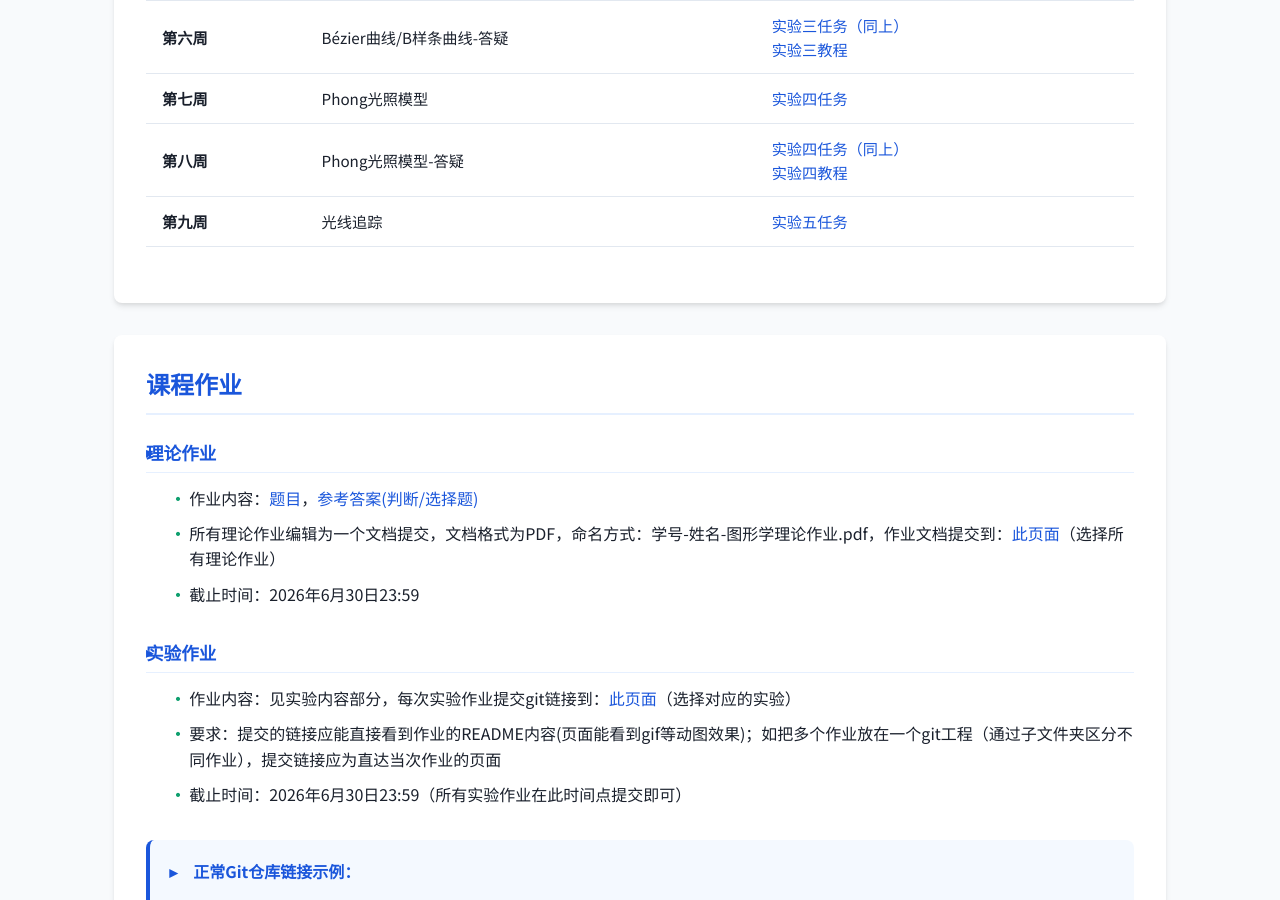
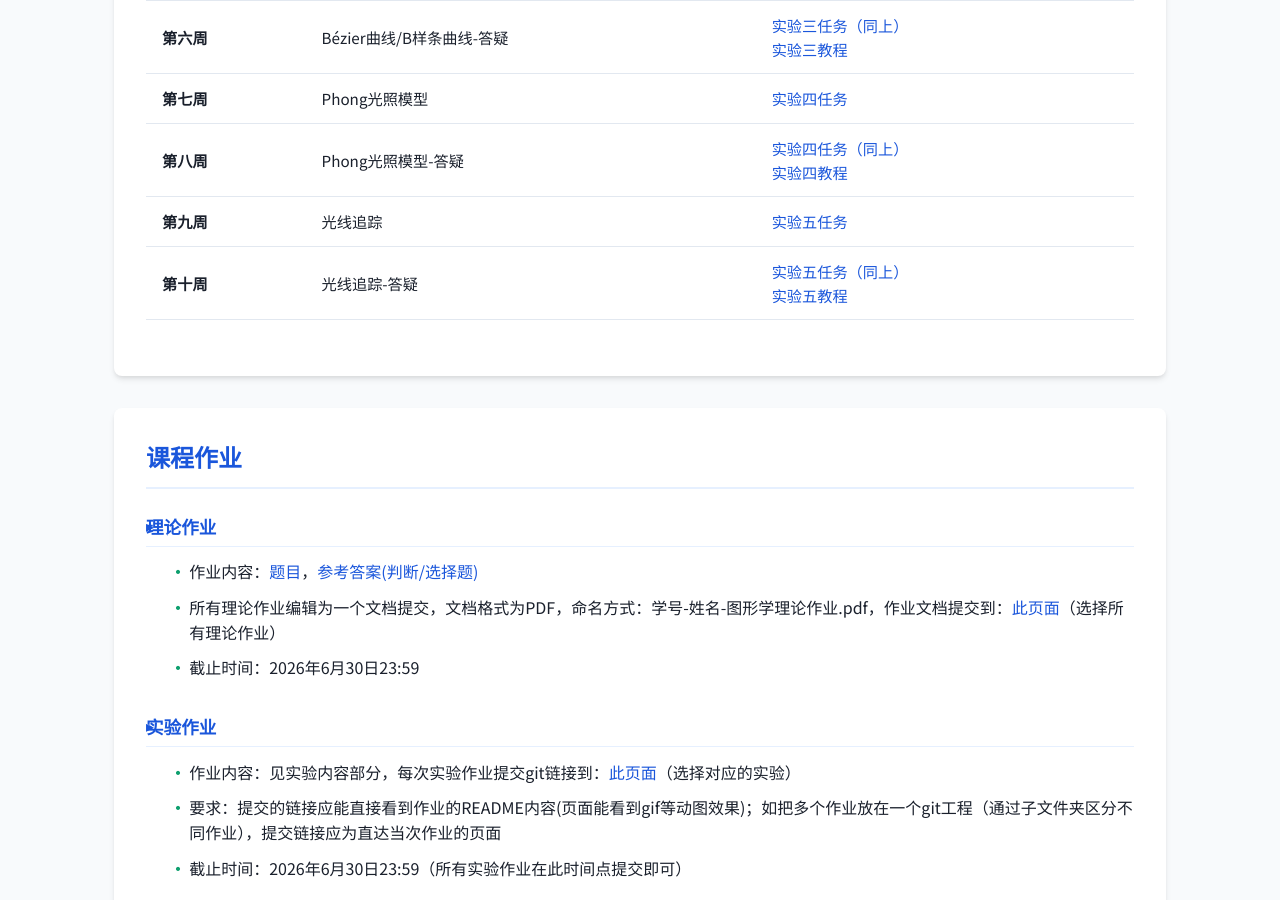
Before and after one commit to zhwinfo/zhwinfo.github.io, a Jekyll site: the page cg/index.html, which Jekyll copies as it is, in a window 1280 px wide and 900 px high, scrolled down 2370 px. Built offline with Jekyll 4.4.1, drawn with Linux system fonts in a browser that asks for light colours.

Commit message:
fast update

```diff
--- a/cg/index.html
+++ b/cg/index.html
@@ -589,6 +589,16 @@
                             </td>
                         </tr>
                     </tbody>
+                    <tbody>
+                        <tr>
+                            <td><strong>第十周</strong></td>
+                            <td>光线追踪-答疑</td>
+                            <td>
+                                <a href="https://bnu-3dv-lab.feishu.cn/wiki/BmVFwhvHqiw4gDk9gMBcxkUOnde" target="_blank">实验五任务（同上）</a><br>
+                                <a href="https://bnu-3dv-lab.feishu.cn/wiki/HrqRwwoukinm3kkNCCQc0AMGnVg" target="_blank">实验五教程</a>
+                            </td>
+                        </tr>
+                    </tbody>
                 </table>
             </div>
         </section>
```
